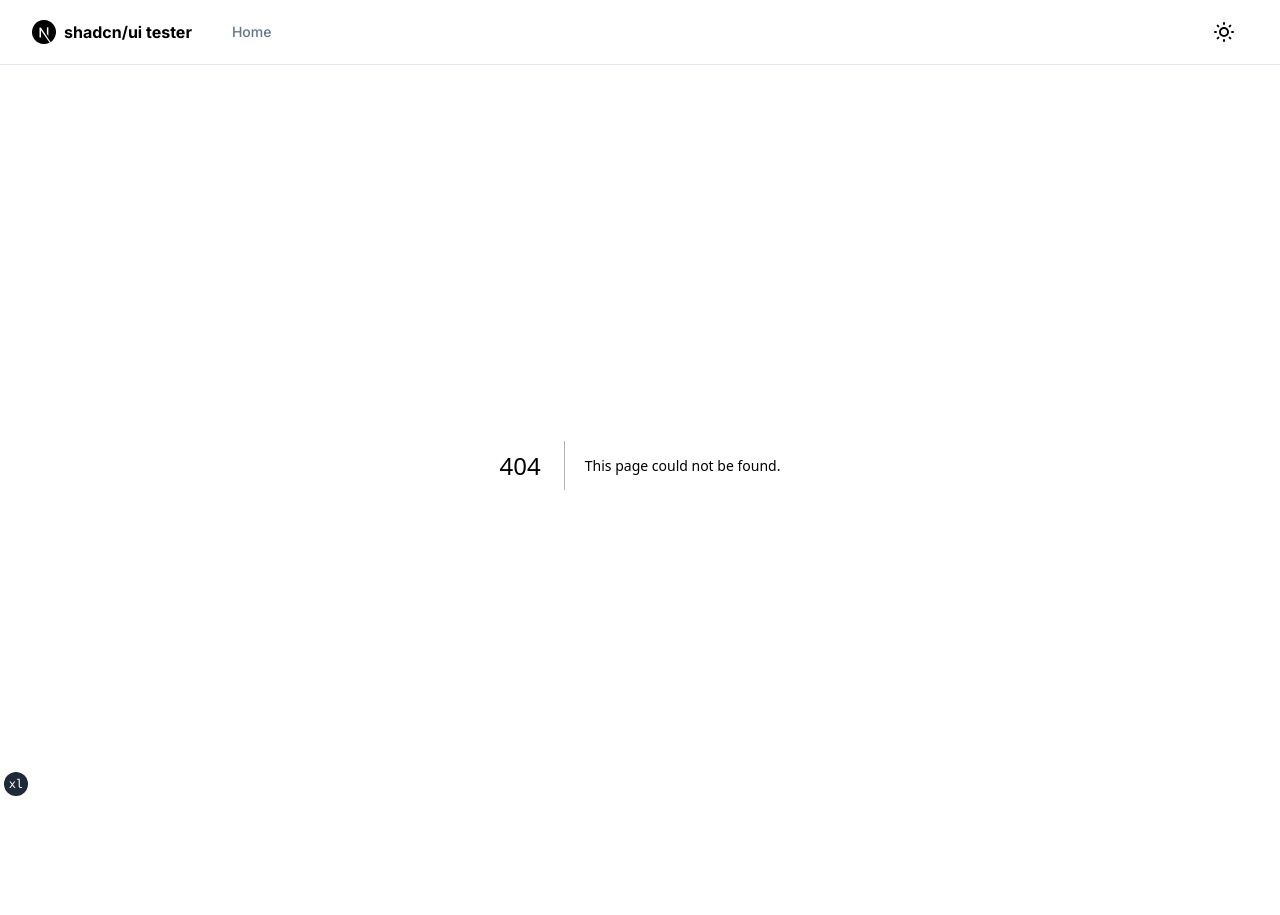
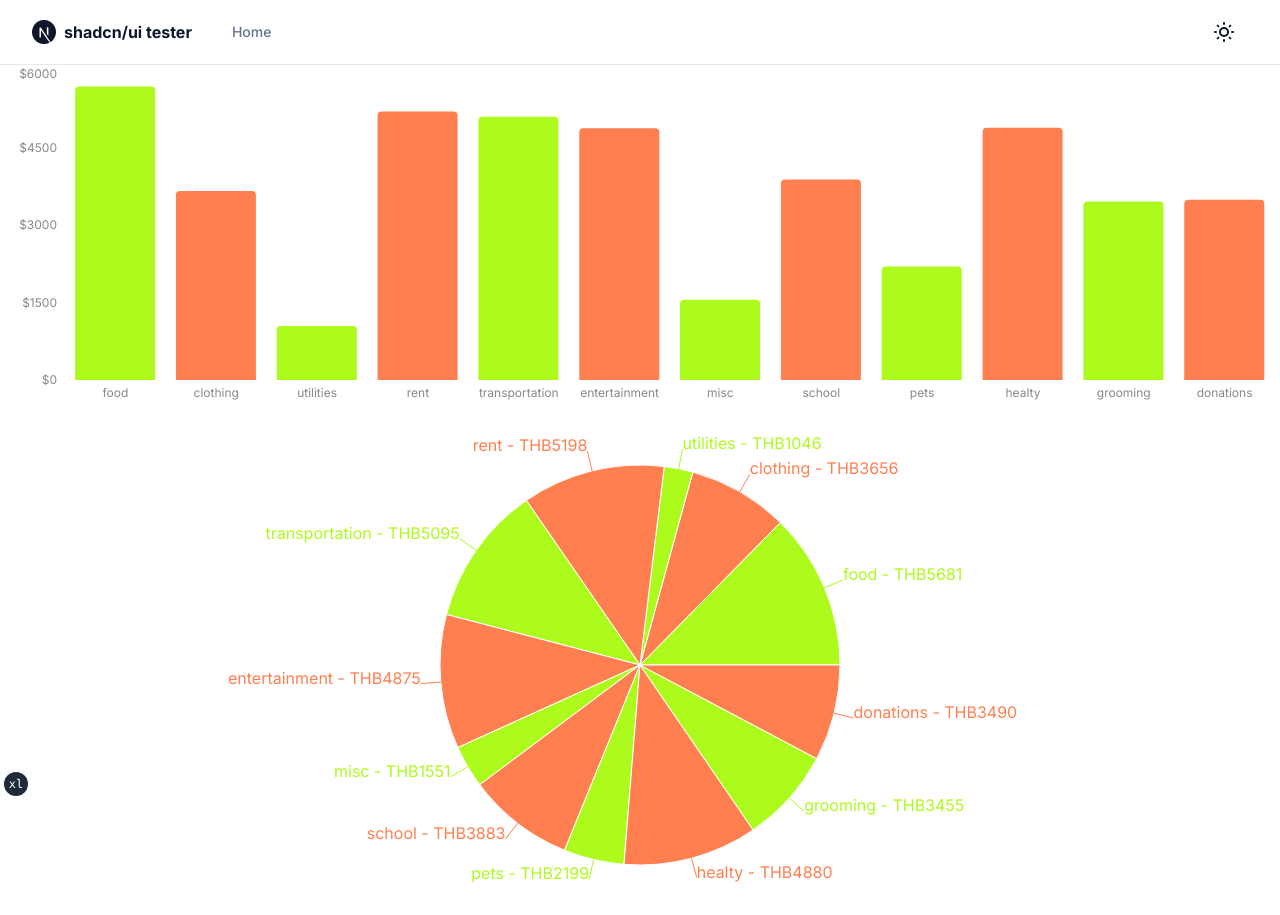
Before and after one commit to owolfdev/shadcn-tester, a Next.js app: page /chart in a window 1280 px wide. Before the commit this address had no page. Before the commit the page ends 865 px from the top, so only its background shows below. Built offline with nearby package versions, Linux system fonts and the light colour scheme.

Commit message:
add rechart

```diff
--- /dev/null
+++ b/app/chart/page.tsx
@@ -0,0 +1,15 @@
+import React from "react"
+
+import { Overview } from "@/components/rechart-demo"
+
+const ChartPage = () => {
+  return (
+    <div>
+      <div>
+        <Overview />
+      </div>
+    </div>
+  )
+}
+
+export default ChartPage
--- a/app/page.tsx
+++ b/app/page.tsx
@@ -149,6 +149,12 @@ export default function IndexPage() {
         >
           - Test for shadcn/ui Form
         </Link>
+        <Link
+          href="/chart"
+          className="text-lg font-semibold text-muted-foreground hover:text-slate-400"
+        >
+          - Test Recharts chart
+        </Link>
       </div>
 
       <div className="flex flex-col gap-2">
--- /dev/null
+++ b/components/rechart-demo.tsx
@@ -0,0 +1,130 @@
+"use client"
+
+import {
+  Bar,
+  BarChart,
+  Cell,
+  Pie,
+  PieChart,
+  ResponsiveContainer,
+  XAxis,
+  YAxis,
+} from "recharts"
+
+interface DataItem {
+  name: string
+  total: number
+  color: string
+}
+
+const data: DataItem[] = [
+  {
+    name: "food",
+    total: Math.floor(Math.random() * 5000) + 1000,
+    color: "#adfa1d",
+  },
+  {
+    name: "clothing",
+    total: Math.floor(Math.random() * 5000) + 1000,
+    color: "#ff7f50",
+  },
+  {
+    name: "utilities",
+    total: Math.floor(Math.random() * 5000) + 1000,
+    color: "#adfa1d",
+  },
+  {
+    name: "rent",
+    total: Math.floor(Math.random() * 5000) + 1000,
+    color: "#ff7f50",
+  },
+  {
+    name: "transportation",
+    total: Math.floor(Math.random() * 5000) + 1000,
+    color: "#adfa1d",
+  },
+  {
+    name: "entertainment",
+    total: Math.floor(Math.random() * 5000) + 1000,
+    color: "#ff7f50",
+  },
+  {
+    name: "misc",
+    total: Math.floor(Math.random() * 5000) + 1000,
+    color: "#adfa1d",
+  },
+  {
+    name: "school",
+    total: Math.floor(Math.random() * 5000) + 1000,
+    color: "#ff7f50",
+  },
+  {
+    name: "pets",
+    total: Math.floor(Math.random() * 5000) + 1000,
+    color: "#adfa1d",
+  },
+  {
+    name: "healty",
+    total: Math.floor(Math.random() * 5000) + 1000,
+    color: "#ff7f50",
+  },
+  {
+    name: "grooming",
+    total: Math.floor(Math.random() * 5000) + 1000,
+    color: "#adfa1d",
+  },
+  {
+    name: "donations",
+    total: Math.floor(Math.random() * 5000) + 1000,
+    color: "#ff7f50",
+  },
+]
+
+export function Overview() {
+  return (
+    <>
+      <ResponsiveContainer width="100%" height={350}>
+        <BarChart data={data}>
+          <XAxis
+            dataKey="name"
+            stroke="#888888"
+            fontSize={12}
+            tickLine={false}
+            axisLine={false}
+          />
+          <YAxis
+            stroke="#888888"
+            fontSize={12}
+            tickLine={false}
+            axisLine={false}
+            tickFormatter={(value) => `$${value}`}
+          />
+          <Bar dataKey="total" radius={[4, 4, 0, 0]}>
+            {data.map((entry, index) => (
+              <Cell key={`cell-${index}`} fill={entry.color} />
+            ))}
+          </Bar>
+        </BarChart>
+      </ResponsiveContainer>
+      <ResponsiveContainer width="100%" height={500}>
+        <PieChart>
+          <Pie
+            data={data}
+            dataKey="total"
+            name="Total"
+            labelLine={true}
+            label={(name) => `${name.name} - THB${name.total}`}
+            nameKey="name"
+            cx="50%"
+            cy="50%"
+            outerRadius={200}
+          >
+            {data.map((entry, index) => (
+              <Cell key={`cell-${index}`} fill={entry.color} />
+            ))}
+          </Pie>
+        </PieChart>
+      </ResponsiveContainer>
+    </>
+  )
+}
--- a/package.json
+++ b/package.json
@@ -29,6 +29,7 @@
     "react-dom": "^18.2.0",
     "react-hook-form": "7.44.3",
     "react-select": "^5.7.3",
+    "recharts": "^2.7.1",
     "sharp": "^0.31.3",
     "tailwind-merge": "^1.12.0",
     "tailwindcss-animate": "^1.0.5",
```
Also changed, not shown: 1 other file (tests, documents, lock files or other folders).
